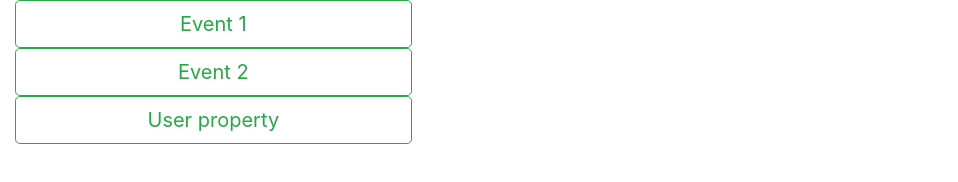
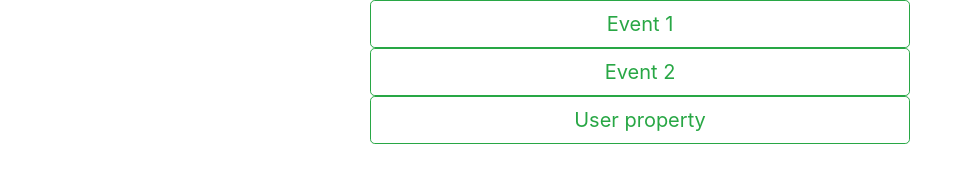
Before and after one commit to greenmoach/firebase-ga, a plain HTML site: page index.html in a window 1280 px wide. Shown: the whole page, without its empty margins (0-958 px from the left). Drawn offline with nearby package versions, Linux system fonts and the light colour scheme.

Commit message:
layout adjust

```diff
--- a/index.html
+++ b/index.html
@@ -6,10 +6,25 @@
     <link rel="stylesheet" href="https://cdn.jsdelivr.net/npm/bootstrap@4.6.1/dist/css/bootstrap.min.css" integrity="sha384-zCbKRCUGaJDkqS1kPbPd7TveP5iyJE0EjAuZQTgFLD2ylzuqKfdKlfG/eSrtxUkn" crossorigin="anonymous">
 </head>
 <body>
-<div>
-    <div class="col-md-4"><button type="button" id="event1" class="btn btn-outline-success btn-lg btn-block">Event 1</button></div>
-    <div class="col-md-4"><button type="button" id="event2" class="btn btn-outline-success btn-lg btn-block">Event 2</button></div>
-    <div class="col-md-4"><button type="button" id="userprop" class="btn btn-outline-success btn-lg btn-block">User property</button></div>
+<div class="container">
+    <div class="row">
+        <div class="col-3">&nbsp;</div>
+        <div class="col-6"><button type="button" id="event1" class="btn btn-outline-success btn-lg btn-block">Event 1</button></div>
+        <div class="col-3">&nbsp;</div>
+    </div>
+
+    <div class="row">
+        <div class="col-3">&nbsp;</div>
+        <div class="col-6"><button type="button" id="event2" class="btn btn-outline-success btn-lg btn-block">Event 2</button></div>
+        <div class="col-3">&nbsp;</div>
+    </div>
+
+    <div class="row">
+        <div class="col-3">&nbsp;</div>
+        <div class="col-6"><button type="button" id="userprop" class="btn btn-outline-success btn-lg btn-block">User property</button></div>
+        <div class="col-3">&nbsp;</div>
+    </div>
+
     <script src="javascript/index.js"></script>
 </div>
 </body>
```
